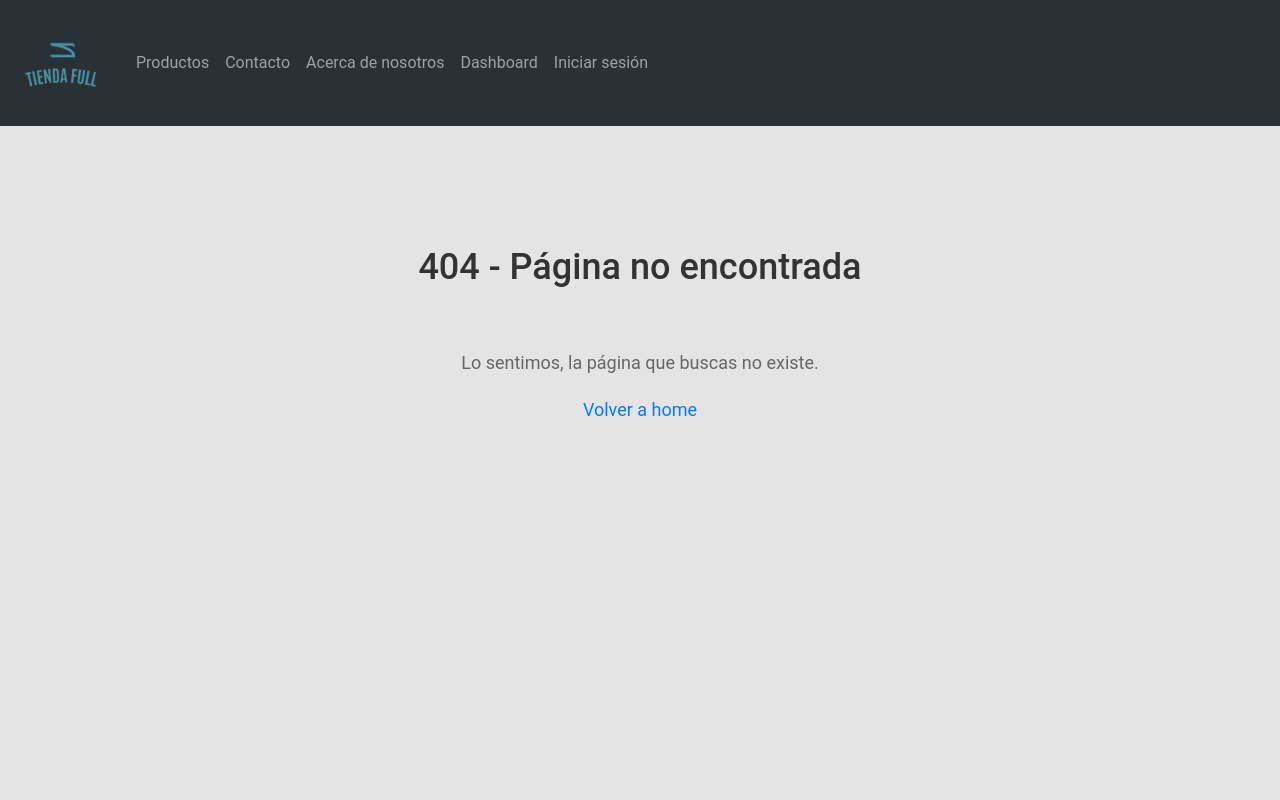
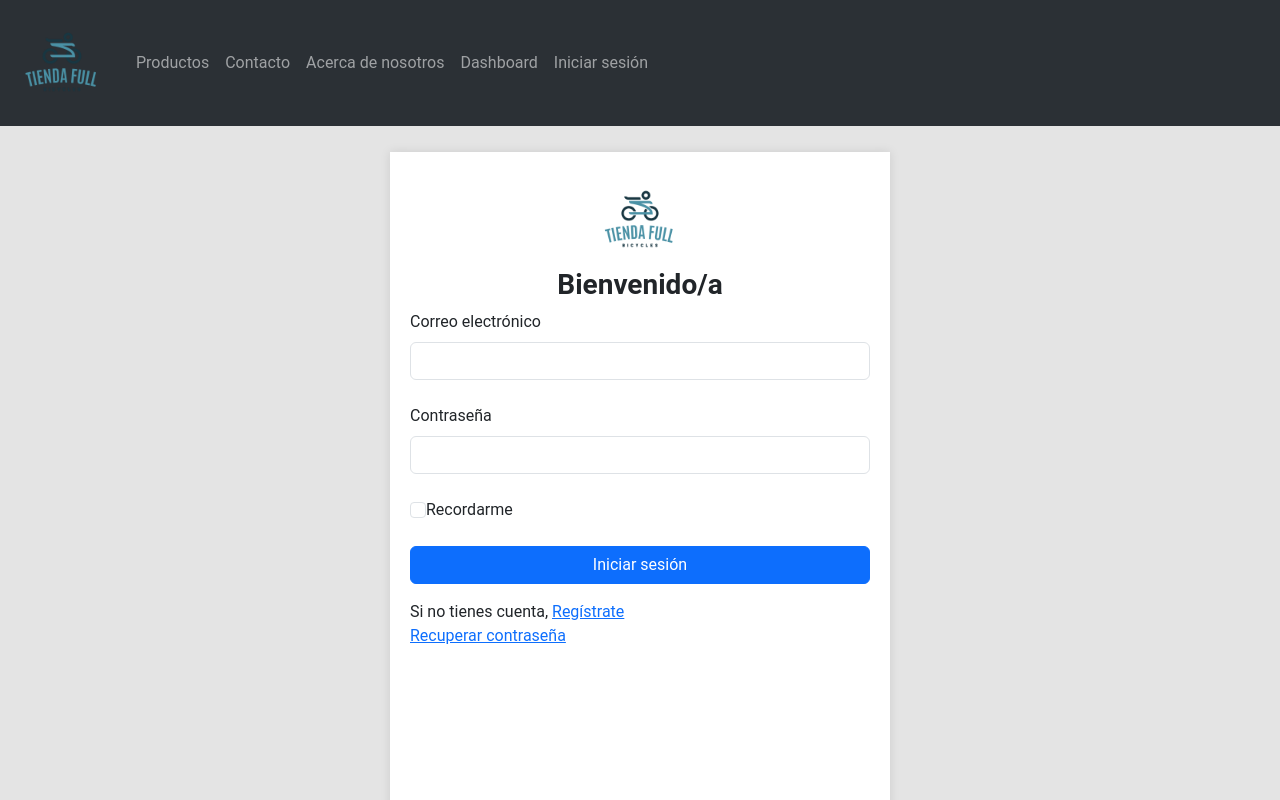
Before and after one commit to fedekrenn/tiendafull-ispc, an Angular app in the folder frontend/: page /inicio-sesion in a window 1280 px wide. Shown: the top 800 px of the page. Built offline with nearby package versions, Linux system fonts and the light colour scheme.

Commit message:
renombramos rutas unificando el lenguaje

```diff
--- a/frontend/src/app/components/customer-dashboard/customer-dashboard.component.html
+++ b/frontend/src/app/components/customer-dashboard/customer-dashboard.component.html
@@ -1,13 +1,13 @@
 <main class="container">
   <h1>Dashboard</h1>
   <div class="btn-group" role="group">
-    <button class="btn btn-primary" routerLink="/Dashboard/Detalles">
+    <button class="btn btn-primary" routerLink="/panel-de-control/detalles">
       Mostrar Detalles
     </button>
-    <button class="btn btn-primary" routerLink="/Dashboard/Envio">
+    <button class="btn btn-primary" routerLink="/panel-de-control/envio">
       Mostrar Envío
     </button>
-    <button class="btn btn-primary" routerLink="/Dashboard/Historial">
+    <button class="btn btn-primary" routerLink="/panel-de-control/historial">
       Mostrar Historial
     </button>
   </div>
--- a/frontend/src/app/components/header/header.component.html
+++ b/frontend/src/app/components/header/header.component.html
@@ -1,7 +1,7 @@
 <header>
   <nav class="navbar navbar-expand-md bg-body-tertiary" data-bs-theme="dark">
     <div class="container-fluid">
-      <a class="navbar-brand" routerLink="/Home">
+      <a class="navbar-brand" routerLink="/inicio">
         <img
           class="logo-tienda"
           src="../../../assets/logo-tienda.png"
@@ -22,19 +22,19 @@
       <div class="collapse navbar-collapse" id="navbarNav">
         <ul class="navbar-nav">
           <li class="nav-item">
-            <a class="nav-link" routerLink="/Productos">Productos</a>
+            <a class="nav-link" routerLink="/productos">Productos</a>
           </li>
           <li class="nav-item">
-            <a href="/Contact" class="nav-link">Contacto</a>
+            <a class="nav-link" routerLink="/contacto">Contacto</a>
           </li>
           <li class="nav-item">
-            <a class="nav-link" routerLink="/Nosotros">Acerca de nosotros</a>
+            <a class="nav-link" routerLink="/acerca-de-nosotros">Acerca de nosotros</a>
           </li>
           <li class="nav-item">
-            <a class="nav-link" routerLink="/Dashboard">Dashboard</a>
+            <a class="nav-link" routerLink="/panel-de-control">Dashboard</a>
           </li>
           <li class="nav-item">
-            <a class="nav-link" routerLink="/Login">Iniciar sesión</a>
+            <a class="nav-link" routerLink="/inicio-sesion">Iniciar sesión</a>
           </li>
         </ul>
       </div>
--- a/frontend/src/app/components/landing-page/landing-page.component.html
+++ b/frontend/src/app/components/landing-page/landing-page.component.html
@@ -6,7 +6,7 @@
     />
     <div>
       <h1>Compre Ahora las Mejores Bicicletas</h1>
-      <a class="item-card-btn" routerLink="/Productos">Comprar</a>
+      <a class="item-card-btn" routerLink="/productos">Comprar</a>
     </div>
   </div>
 </main>
--- a/frontend/src/app/components/login-page/login-page.component.html
+++ b/frontend/src/app/components/login-page/login-page.component.html
@@ -53,10 +53,10 @@
           <div class="my-3">
             <span
               >Si no tienes cuenta,
-              <a routerLink="/Registro"> Regístrate</a></span
+              <a routerLink="/registro"> Regístrate</a></span
             >
             <br />
-            <span><a routerLink="/RecoverPass"> Recuperar contraseña</a></span>
+            <span><a routerLink="/recuperar-contraseña"> Recuperar contraseña</a></span>
           </div>
         </form>
       </div>
--- a/frontend/src/app/components/products/products.component.html
+++ b/frontend/src/app/components/products/products.component.html
@@ -6,7 +6,7 @@
         <img [src]="'../../../assets/' + bike.imagen" alt="Bicicleta Raleigh" />
         <h2>{{ bike.nombre}}</h2>
         <h3>{{ bike.precio}}</h3>
-        <a class="item-card-btn" [routerLink]="'/Productos/' + bike.id" >Ver detalle</a>
+        <a class="item-card-btn" [routerLink]="'/productos/' + bike.id" >Ver detalle</a>
       </div>
     }
   </div>
--- a/frontend/src/app/components/recover-password/recover-password.component.html
+++ b/frontend/src/app/components/recover-password/recover-password.component.html
@@ -29,7 +29,7 @@
         </div>
         <div class="my-3">
           <span
-            >¿Quieres volver a <a routerLink="/Login">Iniciar sesión</a>?</span
+            >¿Quieres volver a <a routerLink="/inicio-sesion">Iniciar sesión</a>?</span
           >
         </div>
       </form>
--- a/frontend/src/app/components/register/register.component.html
+++ b/frontend/src/app/components/register/register.component.html
@@ -210,7 +210,7 @@
         >
           Crear cuenta
         </button>
-        <span>Si ya tienes cuenta, <a routerLink="/Login"> Logueate</a></span>
+        <span>Si ya tienes cuenta, <a routerLink="/inicio-sesion"> Logueate</a></span>
         <br />
       </form>
     </div>
```
Also changed, not shown: frontend/src/app/app.routes.ts (+13 -13 lines).
